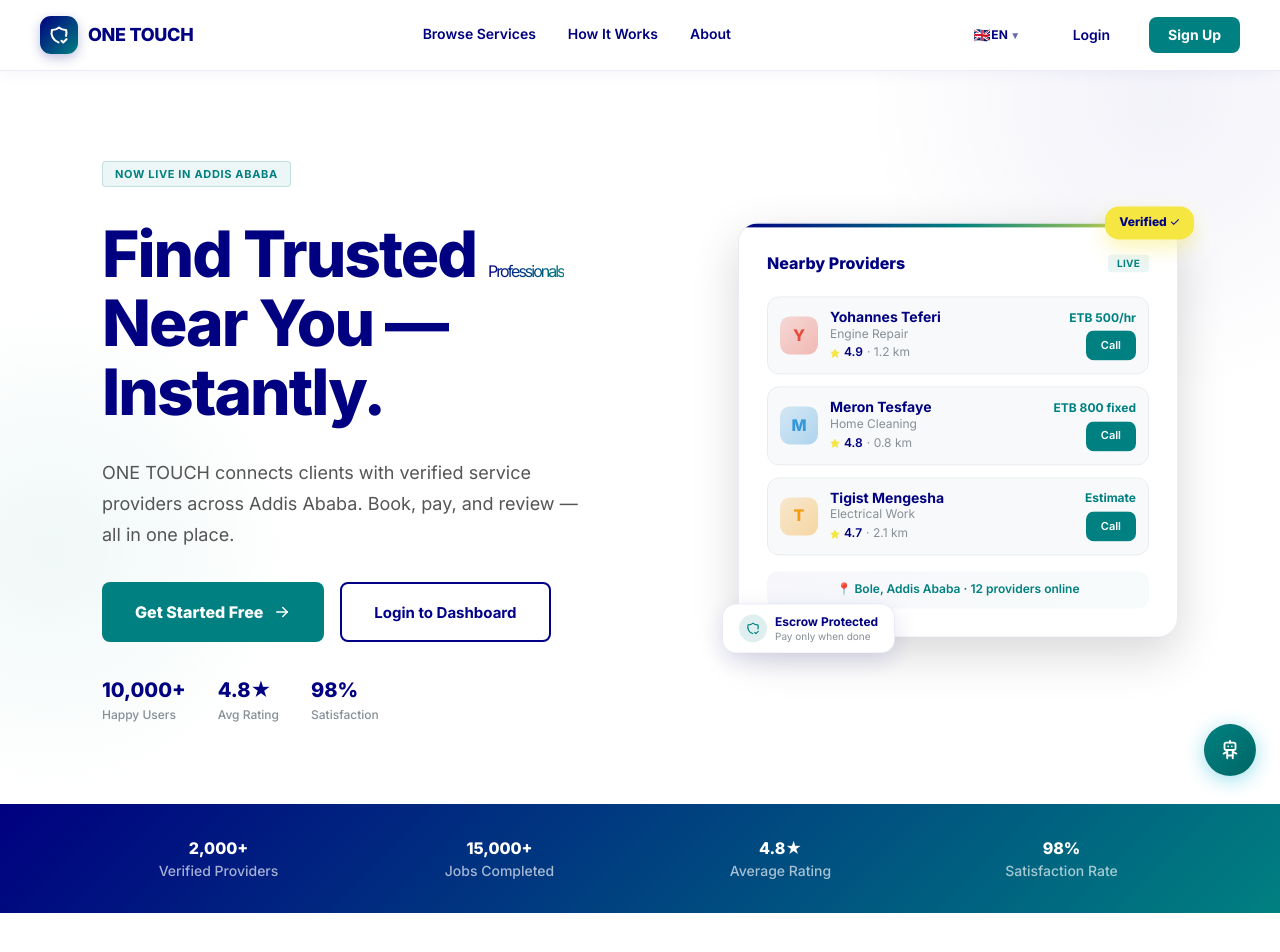
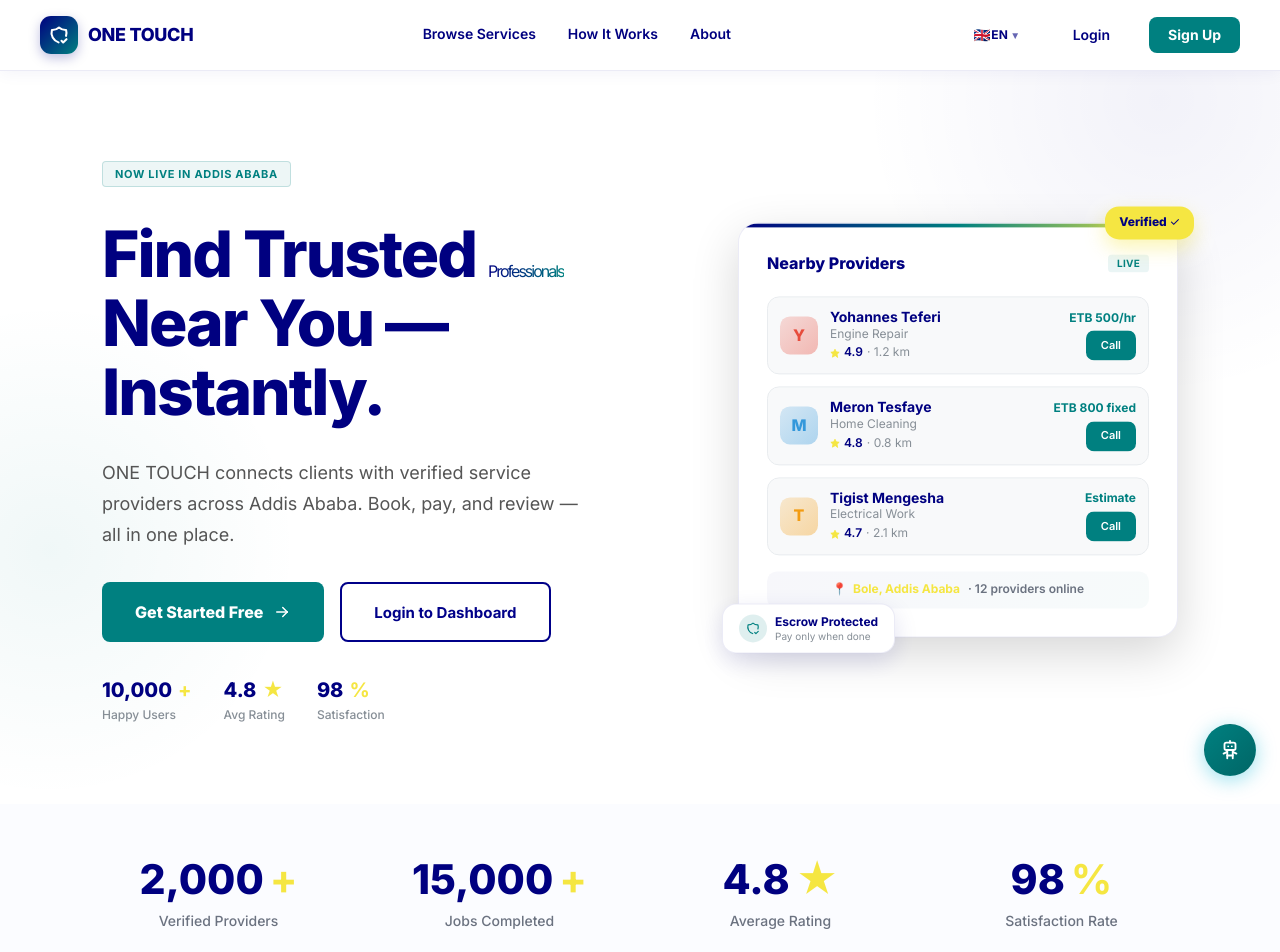
Before and after one commit to hedishafi/ONE-TOUCH, a React (Vite) app: page / in a window 1280 px wide. Shown: the top 952 px of the page. Built offline with nearby package versions, Linux system fonts and the light colour scheme.

Commit message:
feat(landing): add CountUp component for animated statistics display and enhance store badge styles

```diff
--- a/src/pages/Landing.tsx
+++ b/src/pages/Landing.tsx
@@ -9,6 +9,7 @@
   IconPhone, IconBrandGooglePlay, IconBrandApple, IconHeadset, IconDeviceMobile,
 } from '@tabler/icons-react';
 import { useNavigate } from 'react-router-dom';
+import { useEffect, useState } from 'react';
 import { COLORS, ROUTES } from '../utils/constants';
 import { LandingNavbar } from '../components/LandingNavbar';
 import { AIHelpCenter } from '../components/AIHelpCenter';
@@ -179,6 +180,32 @@
 export function Landing() {
   const navigate = useNavigate();
 
+  function CountUp({ end, duration = 1500, decimals = 0, suffix = '' }: { end: number; duration?: number; decimals?: number; suffix?: string }) {
+    const [value, setValue] = useState(0);
+
+    useEffect(() => {
+      let start: number | null = null;
+      const step = (timestamp: number) => {
+        if (!start) start = timestamp;
+        const progress = Math.min((timestamp - start) / duration, 1);
+        const current = +(progress * end).toFixed(decimals);
+        setValue(current);
+        if (progress < 1) {
+          requestAnimationFrame(step);
+        }
+      };
+      const raf = requestAnimationFrame(step);
+      return () => cancelAnimationFrame(raf);
+    }, [end, duration, decimals]);
+
+    const formatter = new Intl.NumberFormat(undefined, { minimumFractionDigits: decimals, maximumFractionDigits: decimals });
+    const suffixColor = (suffix === '%' || suffix === '★' || suffix === '+') ? COLORS.lemonYellow : undefined;
+    return <>
+      <span style={{ fontWeight: 900 }}>{formatter.format(value)}</span>
+      {suffix ? <span style={{ fontWeight: 700, marginLeft: 6, color: suffixColor }}>{suffix}</span> : null}
+    </>;
+  }
+
   return (
     <>
       <style>{ANIMATIONS}</style>
@@ -235,12 +262,24 @@
               </Group>
 
               <Group className="afu4" gap="xl" wrap="wrap">
-                {[['10,000+','Happy Users'],['4.8★','Avg Rating'],['98%','Satisfaction']].map(([v,l]) => (
-                  <Box key={l}>
-                    <Text fw={900} size="xl" style={{ color:COLORS.navyBlue }}>{v}</Text>
-                    <Text size="xs" c="dimmed" fw={500}>{l}</Text>
-                  </Box>
-                ))}
+                {[['10,000+','Happy Users'],['4.8★','Avg Rating'],['98%','Satisfaction']].map(([v,l]) => {
+                  const raw = String(v);
+                  const cleaned = raw.replace(/,/g, '');
+                  let main = raw;
+                  let suffix = '';
+                  if (cleaned.endsWith('+')) { main = cleaned.replace('+','').replace(/\B(?=(\d{3})+(?!\d))/g, ',') ; suffix = '+'; }
+                  if (cleaned.indexOf('★') !== -1) { main = cleaned.replace('★',''); suffix = '★'; }
+                  if (cleaned.endsWith('%')) { main = cleaned.replace('%',''); suffix = '%'; }
+                  return (
+                    <Box key={l}>
+                      <Text fw={900} size="xl" style={{ color:COLORS.navyBlue }}>
+                        <span>{main}</span>
+                        {suffix ? <span style={{ color: (suffix==='%'||suffix==='★'||suffix==='+')?COLORS.lemonYellow:undefined, marginLeft:6, fontWeight:700 }}>{suffix}</span> : null}
+                      </Text>
+                      <Text size="xs" c="dimmed" fw={500}>{l}</Text>
+                    </Box>
+                  );
+                })}
               </Group>
             </Stack>
 
@@ -289,7 +328,11 @@
                 </Stack>
 
                 <Box mt="md" p="xs" style={{ background:`linear-gradient(135deg,${COLORS.navyBlue}08,${COLORS.tealBlue}08)`,borderRadius:10,textAlign:'center' }}>
-                  <Text size="xs" c={COLORS.tealBlue} fw={600}>{'📍'} Bole, Addis Ababa · 12 providers online</Text>
+                  <Text size="xs" fw={600}>
+                    <span style={{ color: COLORS.tealBlue, marginRight: 6 }}>{'📍'}</span>
+                    <span style={{ color: COLORS.lemonYellow, fontWeight: 700 }}>Bole, Addis Ababa</span>
+                    <span style={{ color: '#6B7280', marginLeft: 8 }}>· 12 providers online</span>
+                  </Text>
                 </Box>
               </Paper>
 
@@ -315,15 +358,45 @@
         </Container>
 
         {/* ── STATS BAR ── */}
-        <Box style={{ background:`linear-gradient(135deg,${COLORS.navyBlue} 0%,${COLORS.tealBlue} 100%)` }} py="lg">
+        <Box style={{ background: '#FBFCFF' }} py="xl">
           <Container size="lg">
             <SimpleGrid cols={{ base:2,sm:4 }}>
-              {STATS.map(s => (
-                <Box key={s.label} ta="center" py="sm">
-                  <Text fw={900} size="2xl" c="white">{s.value}</Text>
-                  <Text size="sm" c="rgba(255,255,255,0.65)" fw={500}>{s.label}</Text>
-                </Box>
-              ))}
+              {STATS.map(s => {
+                // parse value like '2,000+', '15,000+', '4.8★', '98%'
+                const raw = String(s.value);
+                let num = 0;
+                let decimals = 0;
+                let suffix = '';
+                const cleaned = raw.replace(/,/g, '');
+                const percentMatch = cleaned.match(/^(\d+(?:\.\d+)?)%$/);
+                const plusMatch = cleaned.match(/^(\d+(?:\.\d+)?)(\+)?$/);
+
+                if (percentMatch) {
+                  num = parseFloat(percentMatch[1]);
+                  suffix = '%';
+                } else if (/\d+\.\d+/.test(cleaned) && cleaned.indexOf('★') !== -1) {
+                  // rating like 4.8★
+                  num = parseFloat(cleaned.replace('★', ''));
+                  decimals = 1;
+                  suffix = '★';
+                } else if (plusMatch) {
+                  num = parseFloat(plusMatch[1]);
+                  suffix = cleaned.endsWith('+') ? '+' : '';
+                } else {
+                  // fallback: try to extract number
+                  const m = cleaned.match(/(\d+(?:\.\d+)?)/);
+                  if (m) num = parseFloat(m[1]);
+                }
+
+                return (
+                  <Box key={s.label} ta="center" py="sm">
+                      <Text fw={900} size="3xl" c={COLORS.navyBlue} style={{ fontSize: 'clamp(1.8rem, 3.2vw, 2.6rem)' }}>
+                        <CountUp end={num} duration={1400} decimals={decimals} suffix={suffix} />
+                      </Text>
+                    <Text size="sm" c="#6B7280" fw={500}>{s.label}</Text>
+                  </Box>
+                );
+              })}
             </SimpleGrid>
           </Container>
         </Box>
@@ -526,19 +599,50 @@
                 {/* Store badges side-by-side */}
                 <Group gap={12} mb={16} wrap="wrap">
                   <Box component="a" href="#" className="store-badge"
-                    style={{ flex:'1 1 140px', display:'inline-flex', alignItems:'center', gap:10, background:'#111', border:'1px solid #222', borderRadius:14, padding:'12px 16px', textDecoration:'none', cursor:'pointer', boxShadow:'0 4px 16px rgba(0,0,0,0.14)' }}>
-                    <IconBrandGooglePlay size={28} color="#34d399" style={{ flexShrink:0 }} />
+                    style={{
+                      flex:'1 1 140px',
+                      display:'inline-flex',
+                      alignItems:'center',
+                      gap:10,
+                      background: 'linear-gradient(90deg, #16a34a 0%, #06b6d4 100%)',
+                      borderRadius:14,
+                      padding:'12px 16px',
+                      textDecoration:'none',
+                      cursor:'pointer',
+                      boxShadow:'0 8px 30px rgba(6, 182, 212, 0.12)',
+                      color: 'white'
+                    }}
+                    onMouseEnter={e => { (e.currentTarget as HTMLElement).style.transform = 'translateY(-4px)'; (e.currentTarget as HTMLElement).style.boxShadow = '0 18px 40px rgba(6,182,212,0.18)'; }}
+                    onMouseLeave={e => { (e.currentTarget as HTMLElement).style.transform = ''; (e.currentTarget as HTMLElement).style.boxShadow = '0 8px 30px rgba(6,182,212,0.12)'; }}
+                  >
+                    <IconBrandGooglePlay size={28} color="white" style={{ flexShrink:0 }} />
                     <Box>
-                      <Text size="8px" c="rgba(255,255,255,0.5)" fw={600} style={{ textTransform:'uppercase', letterSpacing:'0.07em' }}>Get it on</Text>
+                      <Text size="8px" c="rgba(255,255,255,0.85)" fw={600} style={{ textTransform:'uppercase', letterSpacing:'0.07em' }}>Get it on</Text>
                       <Text size="sm" fw={800} c="white" style={{ lineHeight:1.15 }}>Google Play</Text>
                     </Box>
                   </Box>
 
                   <Box component="a" href="#" className="store-badge"
-                    style={{ flex:'1 1 140px', display:'inline-flex', alignItems:'center', gap:10, background:'#111', border:'1px solid #222', borderRadius:14, padding:'12px 16px', textDecoration:'none', cursor:'pointer', boxShadow:'0 4px 16px rgba(0,0,0,0.14)' }}>
+                    style={{
+                      flex:'1 1 140px',
+                      display:'inline-flex',
+                      alignItems:'center',
+                      gap:10,
+                      background: 'linear-gradient(90deg, #2563eb 0%, #7c3aed 100%)',
+                      borderRadius:14,
+                      padding:'12px 16px',
+                      textDecoration:'none',
+                      cursor:'pointer',
+                      boxShadow:'0 8px 30px rgba(37,99,235,0.12)',
+                      color: 'white',
+                      transition: 'transform 180ms ease, box-shadow 180ms ease'
+                    }}
+                    onMouseEnter={e => { (e.currentTarget as HTMLElement).style.transform = 'translateY(-4px)'; (e.currentTarget as HTMLElement).style.boxShadow = '0 18px 40px rgba(124,58,237,0.18)'; }}
+                    onMouseLeave={e => { (e.currentTarget as HTMLElement).style.transform = ''; (e.currentTarget as HTMLElement).style.boxShadow = '0 8px 30px rgba(37,99,235,0.12)'; }}
+                  >
                     <IconBrandApple size={28} color="white" style={{ flexShrink:0 }} />
                     <Box>
-                      <Text size="8px" c="rgba(255,255,255,0.5)" fw={600} style={{ textTransform:'uppercase', letterSpacing:'0.07em' }}>Download on the</Text>
+                      <Text size="8px" c="rgba(255,255,255,0.95)" fw={600} style={{ textTransform:'uppercase', letterSpacing:'0.07em' }}>Download on the</Text>
                       <Text size="sm" fw={800} c="white" style={{ lineHeight:1.15 }}>App Store</Text>
                     </Box>
                   </Box>
```
